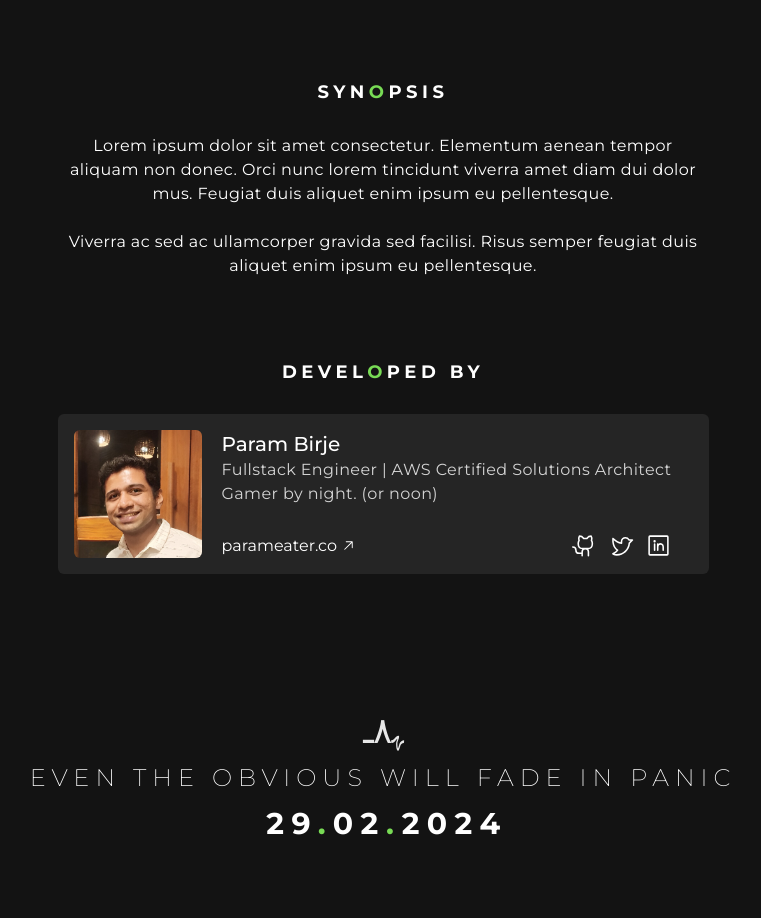
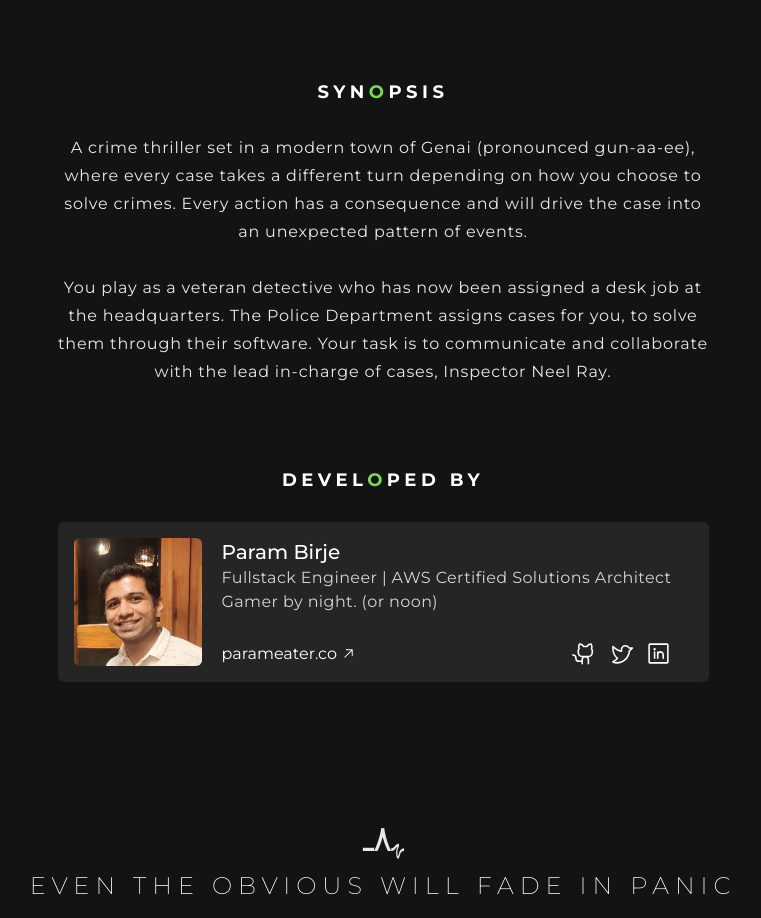
Before and after one commit to ParamBirje/parable-rhythm-site, a React (Vite) app: page / in a window 1280 px wide. Shown: the part 863-1781 px from the top of the page, without its empty margins (257-1018 px from the left). Built offline with nearby package versions, Linux system fonts and the light colour scheme.

Commit message:
Updated to actual synopsis text + styles for readability

```diff
--- a/src/App.tsx
+++ b/src/App.tsx
@@ -53,16 +53,20 @@ function App() {
           <h3 className="font-bold tracking-[0.25em] uppercase text-lg">
             Syn<span className="text-secondary">o</span>psis
           </h3>
-          <div className="w-3/4 mx-auto tracking-wide">
+          <div className="w-3/4 mx-auto tracking-wider leading-7 opacity-90">
             <p>
-              Lorem ipsum dolor sit amet consectetur. Elementum aenean tempor
-              aliquam non donec. Orci nunc lorem tincidunt viverra amet diam dui
-              dolor mus. Feugiat duis aliquet enim ipsum eu pellentesque.
+              A crime thriller set in a modern town of Genai (pronounced
+              gun-aa-ee), where every case takes a different turn depending on
+              how you choose to solve crimes. Every action has a consequence and
+              will drive the case into an unexpected pattern of events.
             </p>
             <br />
             <p>
-              Viverra ac sed ac ullamcorper gravida sed facilisi. Risus semper
-              feugiat duis aliquet enim ipsum eu pellentesque.
+              You play as a veteran detective who has now been assigned a desk
+              job at the headquarters. The Police Department assigns cases for
+              you, to solve them through their software. Your task is to
+              communicate and collaborate with the lead in-charge of cases,
+              Inspector Neel Ray.
             </p>
           </div>
         </section>
@@ -80,10 +84,10 @@ function App() {
                 <h4 className="text-xl font-medium tracking-normal">
                   Param Birje
                 </h4>
-                <p className="opacity-80">
-                  Fullstack Engineer | AWS Certified Solutions Architect
-                </p>
-                <span className="opacity-80">Gamer by night. (or noon)</span>
+                <div className="opacity-80">
+                  <p>Fullstack Engineer | AWS Certified Solutions Architect</p>
+                  <span>Gamer by night. (or noon)</span>
+                </div>
               </div>
 
               {/* Socials */}
```
